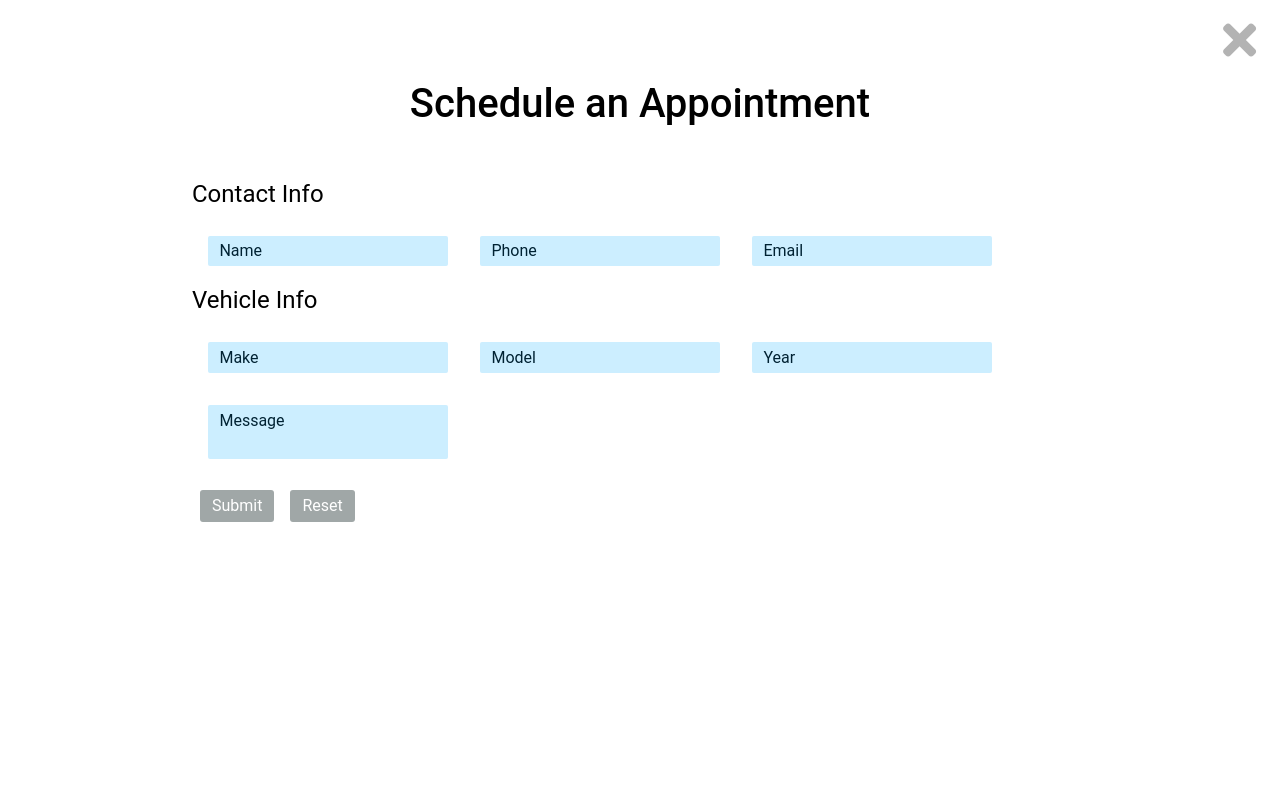
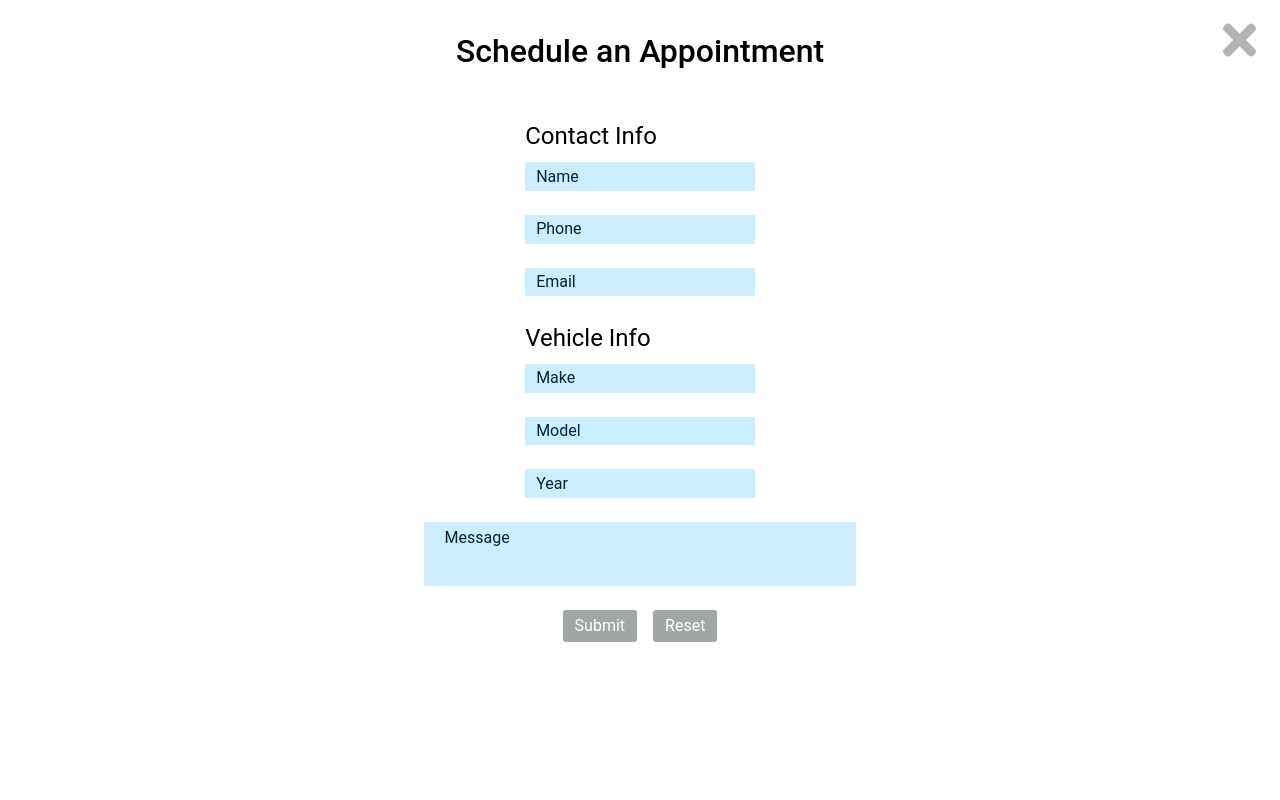
Before and after one commit to rhianonkilzer/jeremysgarage, a Vue app: page / in a window 1280 px wide. Both pictures are taken after a click on the button "Schedule an appointment". Shown: the top 800 px of the page. Built offline with nearby package versions, Linux system fonts and the light colour scheme.

Commit message:
changey
Co-authored-by: Rhianon Kilzer <rhianonkilzer@yahoo.com>

```diff
--- a/src/components/contact-form.vue
+++ b/src/components/contact-form.vue
@@ -3,12 +3,13 @@
     v-if="isOpen"
     class="contact-form"
   >
+    <h1 class="title mb-5">Schedule an Appointment</h1>
     <form
       accept-charset="UTF-8"
       action="https://usebasin.com/f/8345c28386f6"
       method="POST"
     >
-      <h1 class="title mb-5">Schedule an Appointment</h1>
+      <div class="row">
         <fieldset>
           <legend>Contact Info</legend>
           <form-input
@@ -55,6 +56,7 @@
             name="year"
           ></form-input>
         </fieldset>
+      </div>
       <form-select
         name="reason"
         label="Reason"
@@ -108,10 +110,7 @@
       FormButton
     },
     props: {
-      isOpen: {
-        type: Boolean,
-        default: false
-      },
+      isOpen: Boolean,
       closeForm: Function
     },
     watch: {
@@ -134,6 +133,7 @@
     left: 0;
 
     display: flex;
+    flex-direction: column;
 
     width: 100vw;
     height: 100vh;
@@ -143,16 +143,45 @@
     z-index: 999;
   }
 
-  form {
+  .contact-form > .title {
     width: 100%;
-    max-width: 60rem;
-    margin: 0 auto;
-    padding: 3rem 2rem;
+    margin-top: 2rem;
+
+    font-size: 2rem;
+    font-weight: 500;
+    text-align: center;
   }
 
-  form > .title {
-    text-align: center;
-    margin-top: 2rem;
+  form {
+    display: flex;
+    flex-direction: column;
+
+    width: 100%;
+    max-width: 448px;
+    margin: 0 auto;
+  }
+
+  .row {
+    display: flex;
+    flex-direction: row;
+    justify-content: center;
+  }
+
+  form fieldset {
+    display: flex;
+    flex-direction: column;
+    margin: 0 1rem;
+  }
+
+  form .form-input.isTextarea {
+    width: calc(100% - 1rem);
+    margin-left: 0.5rem;
+    height: 4rem;
+    margin-bottom: 1rem;
+  }
+
+  form fieldset > .form-input {
+    margin-bottom: 1.5rem;
   }
 
   .icon {
@@ -165,6 +194,10 @@
     cursor: pointer;
   }
 
+  .actions {
+    margin: 0 auto;
+  }
+
   .icon:hover,
   .icon:active,
   .icon:focus {
--- a/src/components/form-input.vue
+++ b/src/components/form-input.vue
@@ -65,9 +65,6 @@
 <style scoped>
   .form-input {
     position: relative;
-
-    display: inline-block;
-    margin: 1rem;
   }
 
   .form-input > label {
@@ -78,7 +75,6 @@
     bottom: 0%;
 
     display: table;
-    margin: 0;
 
     color: #002233;
     line-height: 100%;
@@ -92,9 +88,10 @@
   }
 
   .form-input > .input {
-    width: 15rem;
-    padding: 0.2rem;
-    padding-left: calc(4.76% + 0.2rem);
+    width: 100%;
+    height: 100%;
+    padding: 0.3rem;
+    padding-left: calc(4.76% + 0.3rem);
 
     background-color: #cceeff;
 
```
Lines whose indentation alone changed are shown as unchanged.
